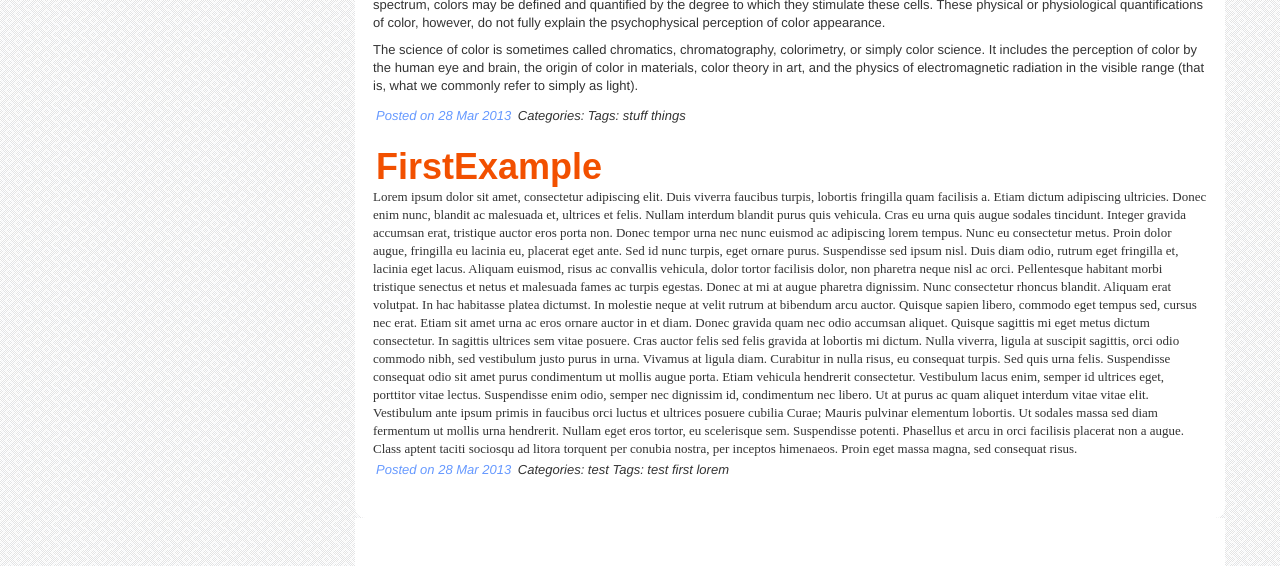
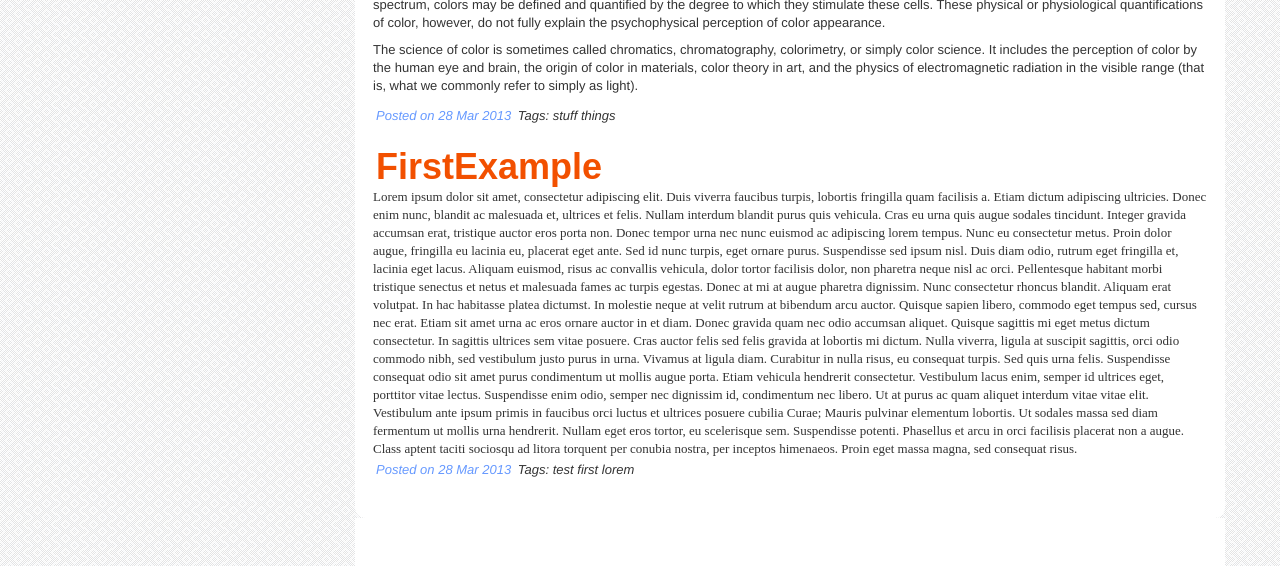
Before and after one commit to lyubent/lyubent.github.com, a Jekyll site: the page built from index.html, in a window 1280 px wide. Shown: the part 315-881 px from the top of the page. Built offline with Jekyll 4.4.1, drawn with Linux system fonts in a browser that asks for light colours; some web fonts are replaced; the list of posts is cut into pages by our own code; some of the changed lines change nothing that is shown.

Commit message:
Updated index.html

```diff
--- a/index.html
+++ b/index.html
@@ -20,7 +20,6 @@ layout: default
     </div>
     <p class="byline">
       <a href="{{ post.url }}">Posted on {{post.date | date_to_string }}</a>
-      Categories: {{ post.categories | join("\n") }}
       Tags: {{ post.tags | join("\n") }}
     </p>
   </div>
```
